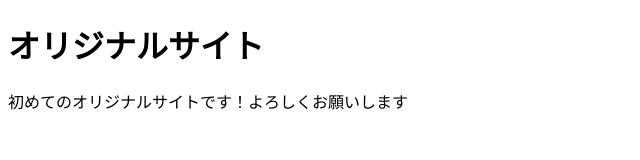
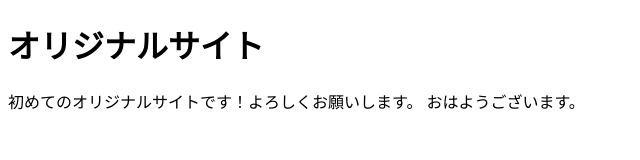
Before and after one commit to 58sao/mysite2, a plain HTML site: page index.html in a window 1280 px wide. Shown: the whole page, without its empty margins (0-640 px from the left). Drawn offline with Linux system fonts and the light colour scheme.

Commit message:
Add files via upload

```diff
--- a/index.html
+++ b/index.html
@@ -8,6 +8,8 @@
 </head>
 <body>
   <h1>オリジナルサイト</h1>
-  <p>初めてのオリジナルサイトです！よろしくお願いします</p>
+  <p>初めてのオリジナルサイトです！よろしくお願いします。
+    おはようございます。
+  </p>
 </body>
 </html>
```
